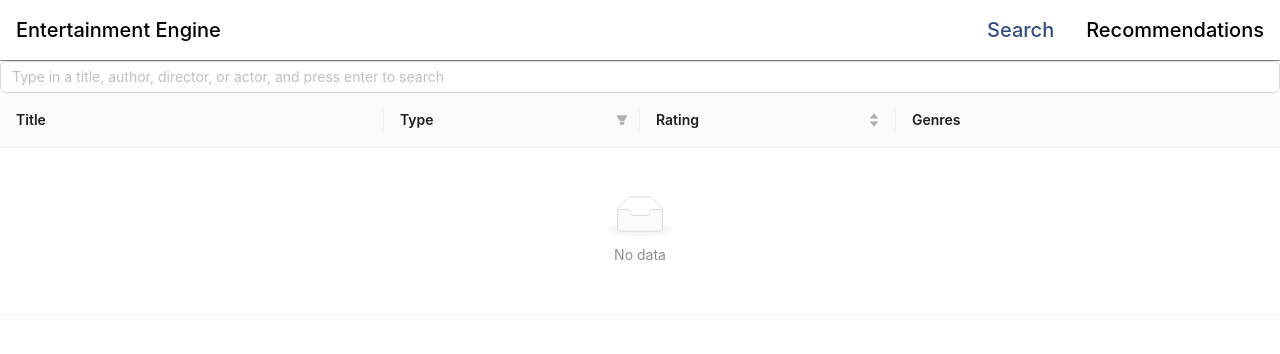
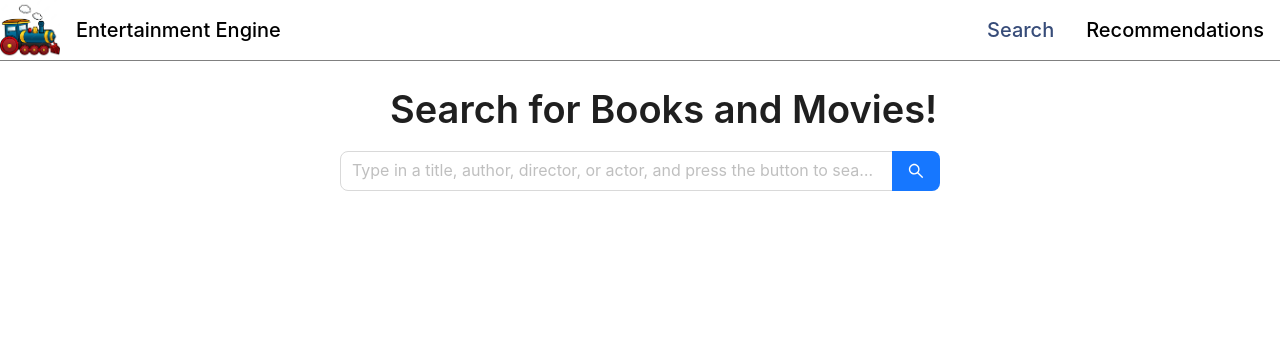
Before and after one commit to jxiao/CIS450-Final-Project, a React (Create React App) app in the folder client/: page /search in a window 1280 px wide. Shown: the top 354 px of the page. Built offline with nearby package versions, Linux system fonts and the light colour scheme.

Commit message:
Search styling (#12)
Co-authored-by: Eduardo Gonzalez <84461828+Edgoze@users.noreply.github.com>

```diff
--- a/client/src/components/Navbar.js
+++ b/client/src/components/Navbar.js
@@ -21,6 +21,7 @@ function Navbar() {
   const location = useLocation();
   return (
     <Container style={{ borderBottom: "0.5px solid grey" }}>
+      <img src={"/images/engine.webp"}></img>
       <RouterLink
         to="/"
         style={{ display: "flex", flex: 1 }}
--- a/client/src/components/Search.js
+++ b/client/src/components/Search.js
@@ -1,5 +1,5 @@
 import React, { useState, useEffect } from "react";
-import { Input, Table, Modal } from "antd";
+import { Input, Table, Modal, Typography, Spin } from "antd";
 import { Navbar, DetailedView } from "./index.js";
 import { getSearch } from "../modules/api";
 
@@ -7,22 +7,33 @@ function Search() {
   const [searchText, setSearchText] = useState("");
   const [data, setData] = useState(null);
   const [detailedViewItem, setDetailedViewItem] = useState(null);
+  const [loading, setLoading] = useState(false);
+
   const handleSearch = (e) => {
-    setSearchText(e.target.value);
+    setSearchText(e);
+    setLoading(true);
   };
 
   useEffect(() => {
     const fetchResults = async () => {
-      const results = await getSearch({
+      try {
+        const { status, data } = await getSearch({
           search: searchText,
         });
+        if (status === 200) {
           console.log("ran search");
-      const newArr = results.data.results.map((item, i) => ({
+          console.log(data);
+          const newArr = data.results.map((item, i) => ({
             ...item,
             key: i,
           }));
           setData(newArr);
-      console.log(newArr);
+          console.log("newnArr" + newArr);
+          setLoading(false);
+        }
+      } catch (error) {
+        setLoading(false);
+      }
     };
     if (searchText !== "") {
       console.log("running");
@@ -36,12 +47,13 @@ function Search() {
       dataIndex: "Title",
       key: "Title",
       width: "30%",
+      render: (text) => <a>{text}</a>,
     },
     {
       title: "Type",
       dataIndex: "Type",
       key: "Type",
-      width: "20%",
+      width: "10%",
       filters: [
         {
           text: "Book",
@@ -59,7 +71,7 @@ function Search() {
       title: "Rating",
       dataIndex: "rating",
       key: "rating",
-      width: "20%",
+      width: "10%",
       sorter: (a, b) => a.rating - b.rating,
       sortDirections: ["descend", "ascend"],
     },
@@ -71,13 +83,22 @@ function Search() {
   ];
 
   return (
-    <div>
+    <div style={{justifyContent: "center"}}>
       <Navbar />
-      <Input
-        placeholder="Type in a title, author, director, or actor, and press enter to search"
-        onPressEnter={handleSearch}
+      <div style={{ display:"flex", flexDirection:"column", justifyContent: "space-between", marginLeft:"auto", marginRight: "auto", width: 600}}>
+        <Typography.Title style={{ marginLeft:50}}>Search for Books and Movies!</Typography.Title>
+        <Input.Search
+        size = "large"
+        placeholder="Type in a title, author, director, or actor, and press the button to search"
+        onSearch={handleSearch}
+        enterButton
         />
-      <Table
+      </div>
+      {loading && <Spin style={{marginTop: 50}} tip="Loading" size="large">
+        <div className="content" />
+      </Spin>}
+      <div style={{ marginTop: 50, marginLeft: 50, marginRight: 50}}>
+      {data && !loading && <Table
         onRow={(record) => {
           return {
             onClick: () => {
@@ -89,7 +110,8 @@ function Search() {
         }}
         columns={columns}
         dataSource={data}
-      />
+      />}
+      </div>
       <Modal
         open={detailedViewItem !== null && detailedViewItem !== undefined}
         onOk={() => setDetailedViewItem(null)}
```
Also changed, not shown: client/public/images/engine.webp (added). Lines whose indentation alone changed are shown as unchanged.
